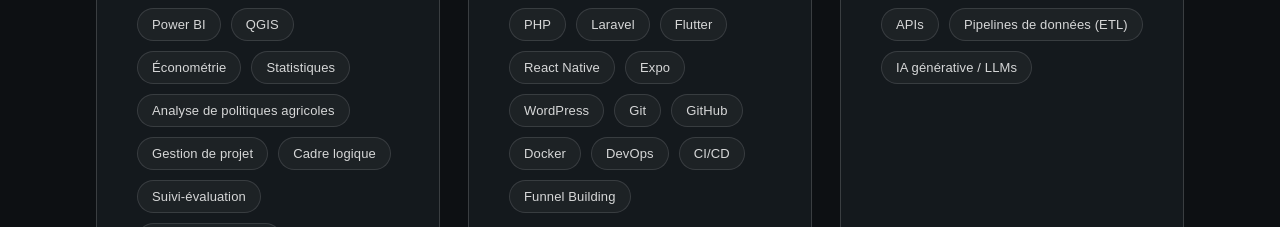
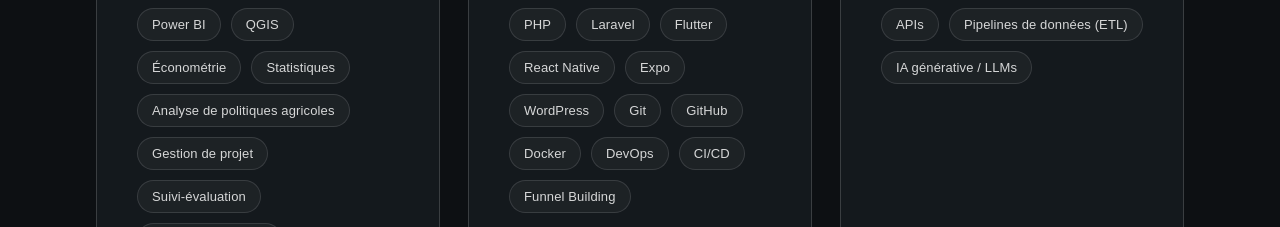
Before and after one commit to takacodeprogram/georgeoagbahungba, a Next.js app: page / in a window 1280 px wide. Shown: the part 6940-7167 px from the top of the page. Built offline with nearby package versions, Linux system fonts and the light colour scheme; a web font is replaced by a local one.

Commit message:
chore: remove redundant framework skill (cadre logique)

```diff
--- a/components/SkillsSection.jsx
+++ b/components/SkillsSection.jsx
@@ -8,7 +8,7 @@
     skills: [
       "R", "Stata", "SPSS", "Excel", "KoboToolbox", "ODK", "Power BI", "QGIS",
       "Économétrie", "Statistiques", "Analyse de politiques agricoles",
-      "Gestion de projet", "Cadre logique", "Suivi-évaluation", "Évaluation d'impact",
+      "Gestion de projet", "Suivi-évaluation", "Évaluation d'impact",
     ],
   },
   {
--- a/data/portfolio.js
+++ b/data/portfolio.js
@@ -56,7 +56,7 @@
 
 export const skills = {
   dev: ["JavaScript", "TypeScript", "React", "Next.js", "Node.js", "PHP", "Laravel", "Flutter", "React Native", "Expo", "WordPress", "SQL", "Supabase", "Google Cloud", "AWS Cloud", "Git", "GitHub", "Docker", "APIs", "IA générative", "Funnel Building"],
-  agro: ["Python", "SQL", "R", "Stata", "SPSS", "Excel", "KoboToolbox", "ODK", "Power BI", "QGIS", "Économétrie", "Statistiques", "Analyse de données", "Analyse de politiques agricoles", "Gestion de projet", "Cadre logique", "Suivi-évaluation", "Évaluation d'impact"],
+  agro: ["Python", "SQL", "R", "Stata", "SPSS", "Excel", "KoboToolbox", "ODK", "Power BI", "QGIS", "Économétrie", "Statistiques", "Analyse de données", "Analyse de politiques agricoles", "Gestion de projet", "Suivi-évaluation", "Évaluation d'impact"],
 };
 
 export const assistantKnowledge = `
```
